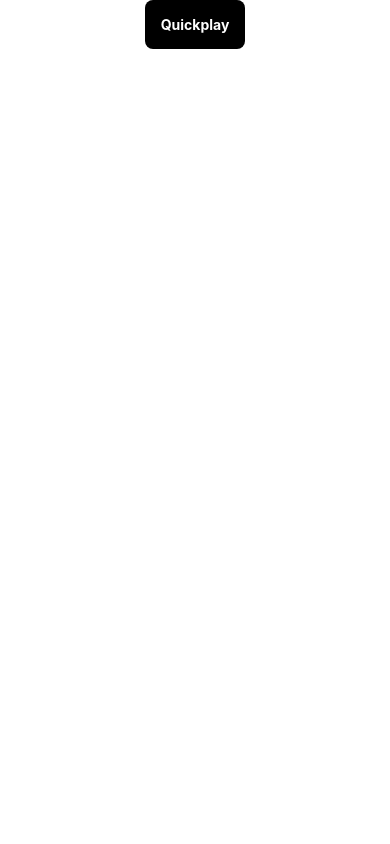
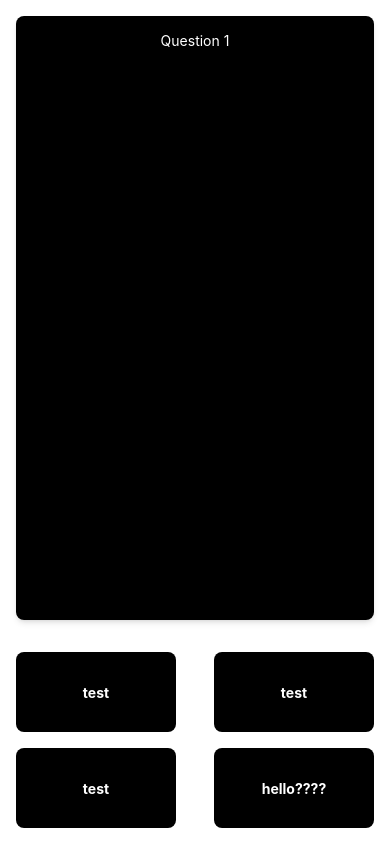
Before and after one commit to 21andrewchang/Stella, a React Native app: screen / in a window 390 px wide. Built offline with nearby package versions, Linux system fonts and the light colour scheme.

Commit message:
feat: skeleton for lesson complete

```diff
--- a/App.js
+++ b/App.js
@@ -1,20 +1,37 @@
-import { StatusBar } from "expo-status-bar";
-import {
-  ImageBackground,
-  SafeAreaView,
-  Text,
-  TouchableOpacity,
-} from "react-native";
+import React from "react";
+import { SafeAreaView, View, Text, TouchableOpacity } from "react-native";
+
+let option1 = "test";
+let option2 = "test";
+let option3 = "test";
+let option4 = "hello????";
 
 export default function App() {
   return (
-    <ImageBackground>
-      <SafeAreaView className="flex-1 justify-center items-center bg-white">
-        <TouchableOpacity className="p-4 bg-black rounded-lg">
-          <Text className="font-bold text-white">Quickplay</Text>
-        </TouchableOpacity>
-        <StatusBar style="auto" />
-      </SafeAreaView>
-    </ImageBackground>
+    <SafeAreaView className="flex-1 justify-between items-center bg-white">
+      <View className="flex-1 justify-center p-4 w-full">
+        <View className="overflow-hidden h-full bg-black rounded-lg shadow-md">
+          <Text className="p-4 text-center text-white">Question 1</Text>
+        </View>
+      </View>
+      <View className="p-4 space-y-4 w-full">
+        <View className="flex flex-row justify-between space-x-4 h-20">
+          <TouchableOpacity className="flex justify-center items-center p-4 w-40 bg-black rounded-lg">
+            <Text className="font-bold text-white">{option1}</Text>
+          </TouchableOpacity>
+          <TouchableOpacity className="flex justify-center items-center p-4 w-40 bg-black rounded-lg">
+            <Text className="font-bold text-white">{option2}</Text>
+          </TouchableOpacity>
+        </View>
+        <View className="flex flex-row justify-between space-x-4 h-20">
+          <TouchableOpacity className="flex justify-center items-center p-4 w-40 bg-black rounded-lg">
+            <Text className="font-bold text-white">{option3}</Text>
+          </TouchableOpacity>
+          <TouchableOpacity className="flex justify-center items-center p-4 w-40 bg-black rounded-lg">
+            <Text className="font-bold text-white">{option4}</Text>
+          </TouchableOpacity>
+        </View>
+      </View>
+    </SafeAreaView>
   );
 }
```
